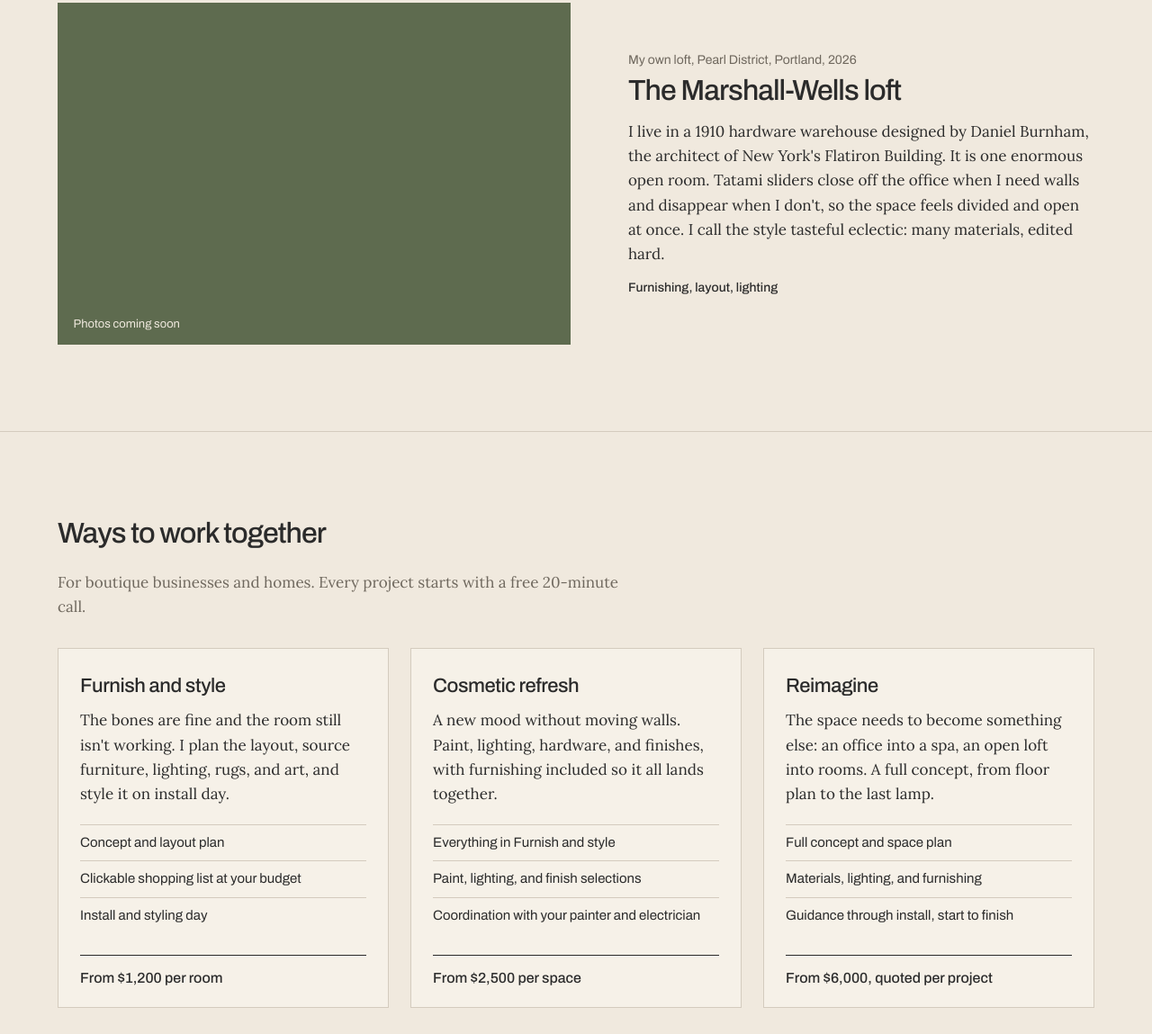
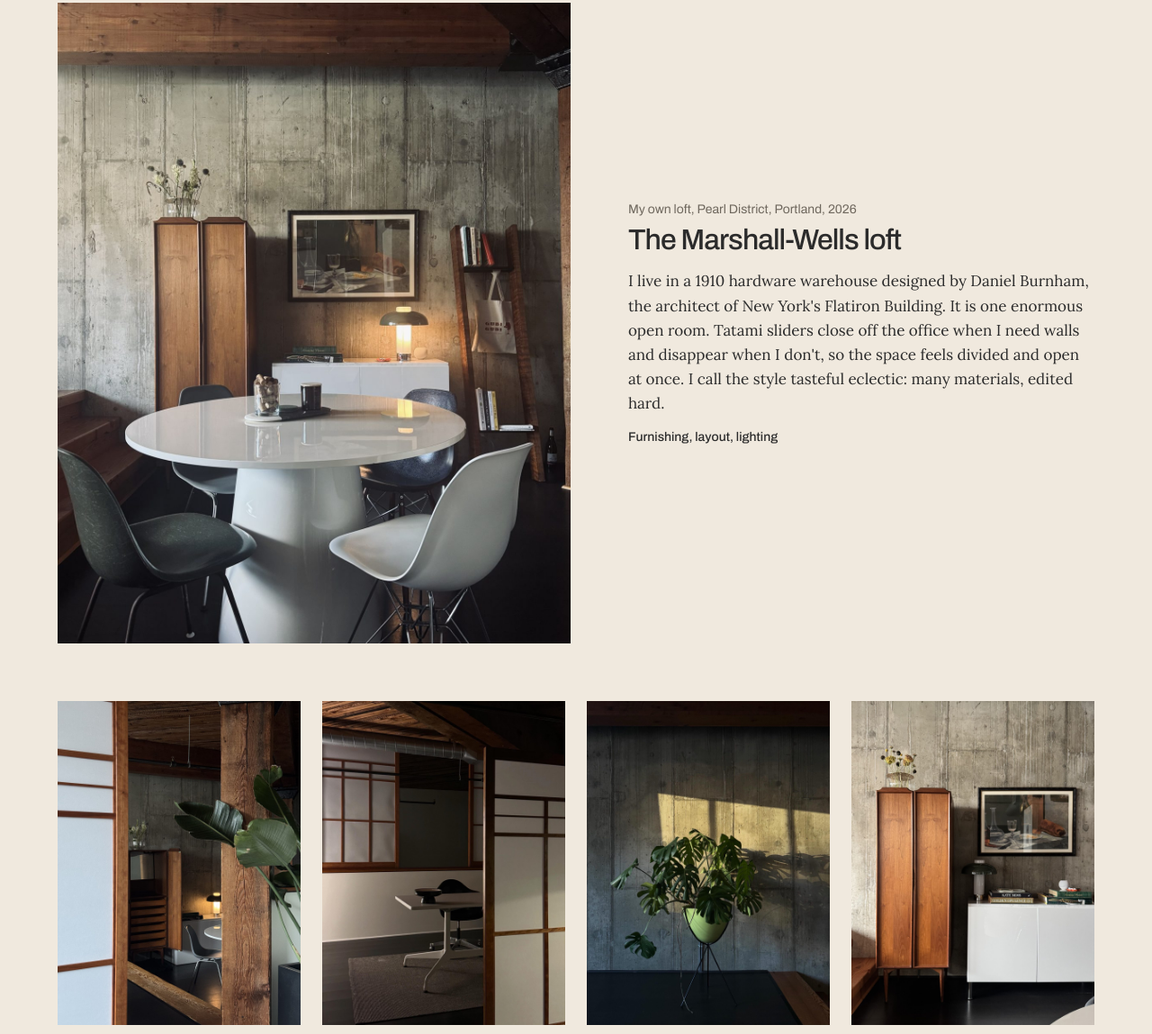
Before and after one commit to ishitahaque/designwithish, a plain HTML site: page index.html in a window 1280 px wide. Shown: the part 1926-3075 px from the top of the page at 90% size. Drawn offline with Linux system fonts and the light colour scheme.

Commit message:
Add loft photos and gallery to the Marshall-Wells project
Co-Authored-By: Claude Fable 5.2 <noreply@anthropic.com>
Claude-Session: https://claude.ai/code/session_01SoX2GpszFaCyKU7FEkT8xY

```diff
--- a/index.html
+++ b/index.html
@@ -83,14 +83,20 @@
     </article>
 
     <article class="project">
-      <div class="project-image tone-moss" role="img" aria-label="Photos of Ish's loft coming soon">
-        <span>Photos coming soon</span>
-      </div>
+      <figure class="project-image has-photo">
+        <img src="assets/loft-dining.jpg" alt="Round white dining table with mismatched shell chairs against a board-formed concrete wall, with a teak cabinet, a framed still life, and a lit table lamp" width="1200" height="1600" loading="lazy">
+      </figure>
       <div class="project-text">
         <p class="project-meta">My own loft, Pearl District, Portland, 2026</p>
         <h3>The Marshall-Wells loft</h3>
         <p>I live in a 1910 hardware warehouse designed by Daniel Burnham, the architect of New York's Flatiron Building. It is one enormous open room. Tatami sliders close off the office when I need walls and disappear when I don't, so the space feels divided and open at once. I call the style tasteful eclectic: many materials, edited hard.</p>
         <p class="project-scope">Furnishing, layout, lighting</p>
+      </div>
+      <div class="project-gallery">
+        <img src="assets/loft-slider.jpg" alt="View past a paper-and-cherry sliding screen and a timber post into the dining area" width="1200" height="1600" loading="lazy">
+        <img src="assets/loft-office.jpg" alt="The office behind the sliding screens: a white desk, a black shell chair, and a woven rug under the timber ceiling" width="1200" height="1600" loading="lazy">
+        <img src="assets/loft-light.jpg" alt="A monstera in a green bullet planter, lit by late sun against the concrete wall" width="1200" height="1600" loading="lazy">
+        <img src="assets/loft-cabinet.jpg" alt="A tall teak cabinet beside a white sideboard with books and a green lamp, under a framed still life" width="1200" height="1600" loading="lazy">
       </div>
     </article>
   </section>
--- a/styles.css
+++ b/styles.css
@@ -188,7 +188,16 @@ main > section:last-child { border-bottom: 0; }
   padding: 1rem 1.1rem;
   font: 400 0.8125rem var(--font-display);
 }
+.project-image.has-photo { aspect-ratio: 4 / 5; padding: 0; }
 .project-image img { width: 100%; height: 100%; object-fit: cover; }
+.project-gallery {
+  grid-column: 1 / -1;
+  display: grid;
+  grid-template-columns: repeat(2, minmax(0, 1fr));
+  gap: 1rem;
+}
+@media (min-width: 820px) { .project-gallery { grid-template-columns: repeat(4, minmax(0, 1fr)); gap: 1.5rem; } }
+.project-gallery img { aspect-ratio: 3 / 4; object-fit: cover; width: 100%; }
 .tone-concrete { background: var(--concrete); color: var(--charcoal); }
 .tone-honey { background: var(--honey); color: var(--charcoal); }
 .tone-moss { background: var(--moss); color: var(--oat); }
```
Also changed, not shown: assets/loft-cabinet.jpg (added), assets/loft-dining.jpg (added), assets/loft-light.jpg (added), assets/loft-office.jpg (added), assets/loft-slider.jpg (added).
